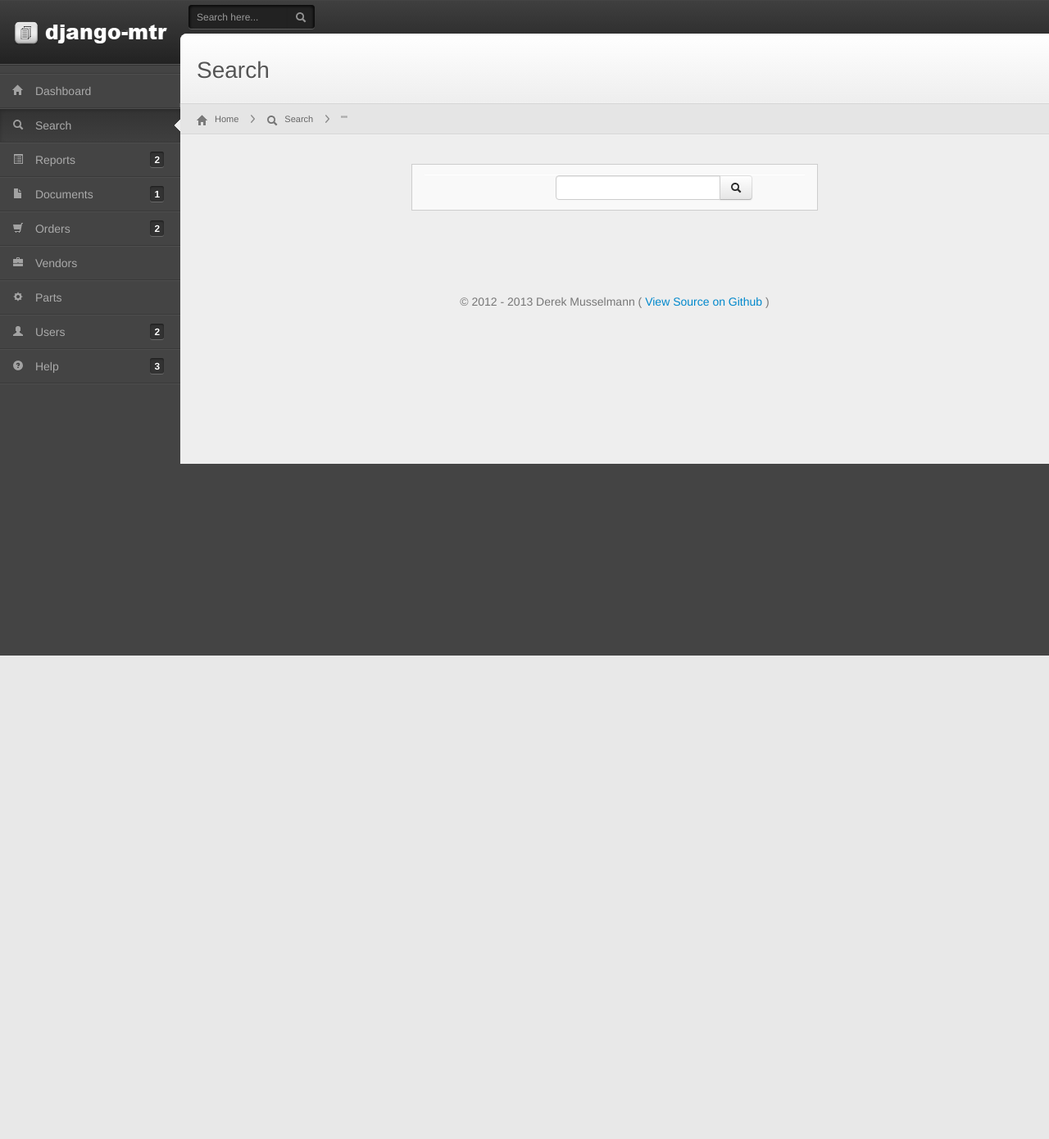
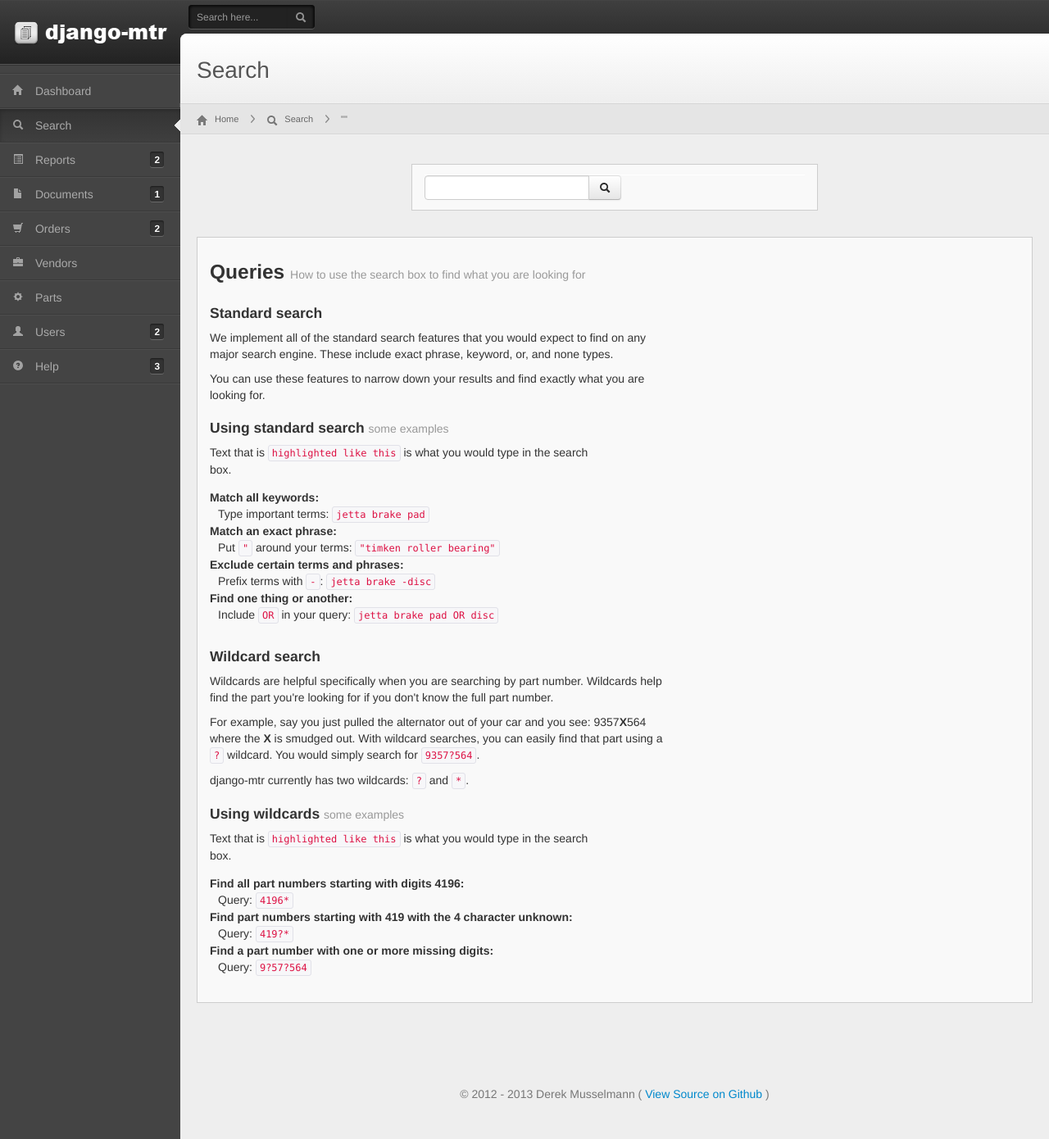
Before and after one commit to disflux/django-mtr, a Django app: template templates/search/search.html in a window 1280 px wide. Shown: the whole page at 82% size. Before the commit the page ends 800 px from the top, so only its background shows below. Run offline with Django 3.2, Linux system fonts and the light colour scheme; the template is opened without the code that fills it, so the values that code supplies are empty; some libraries are stand-ins or nearby versions.

Commit message:
Add basic help text to search

```diff
--- a/static/css/unicorn.main.css
+++ b/static/css/unicorn.main.css
@@ -68,6 +68,11 @@ a:hover {
 #search button:hover i, #search button:active i {
 	opacity: 0.9;
 }
+
+.search-large {
+    width:500px;
+}
+
 /* Top user navigation */
 #user-nav {
     position: absolute;
--- a/templates/search/search.html
+++ b/templates/search/search.html
@@ -21,7 +21,7 @@ Search
         			<div class="control-group">
 
         				<div class="input-append">
-        					<input class="offset8 input-large" type="text" name="q" value="{{ query }}" placeholder="{{ query }}"/>
+        					<input class="search-large" type="text" name="q" value="{{ query }}" placeholder="{{ query }}"/>
         					<button class="btn" type="submit" value="Search" /><i class="icon-search"></i>
         				</div>
         			</div>
@@ -104,6 +104,69 @@ Search
             </dl>
     </div>
     {% endif %}
+{% else %}
+<div class="widget-box">
+<div class="widget-content">
+    <h3>Queries <small>How to use the search box to find what you are looking for</small></h2>
+    <div class="row">
+        <div class="span6">
+        <h4>Standard search</h4>
+        <p>We implement all of the standard search features that you would expect to find
+        on any major search engine. These include exact phrase, keyword, or, and none types.</p>
+
+        <p>You can use these features to narrow down your results and find exactly what you
+        are looking for.</p>
+
+        </div>
+        <div class="span5">
+        <h4>Using standard search <small>some examples</small></h4>
+        <p>Text that is <code>highlighted like this</code> is what you would type in the search box.</p>
+        <dl>
+            <dt>Match all keywords:</dt>
+            <dd>Type important terms: <code>jetta brake pad</code></dd>
+
+            <dt>Match an exact phrase:</dt>
+            <dd>Put <code>"</code> around your terms: <code>"timken roller bearing"</code></dd>
+
+            <dt>Exclude certain terms and phrases:</dt>
+            <dd>Prefix terms with <code>-</code>: <code>jetta brake -disc</code></dd>
+
+            <dt>Find one thing or another:</dt>
+            <dd>Include <code>OR</code> in your query: <code>jetta brake pad OR disc</code></dd>
+        </dl>
+        </p>
+        </div>
+    </div>
+
+    <div class="row">
+        <div class="span6">
+            <h4>Wildcard search</h4>
+            <p>Wildcards are helpful specifically when you are searching by part number.
+            Wildcards help find the part you're looking for if you don't know the full part number.
+            </p>
+            <p>For example, say you just pulled the alternator out of your car and you see:
+            9357<strong>X</strong>564 where the <strong>X</strong> is smudged out. With wildcard searches, you can
+            easily find that part using a <code>?</code> wildcard. You would simply search for <code>9357?564</code>.
+            </p>
+            <p>django-mtr currently has two wildcards: <code>?</code> and <code>*</code>.</p>
+
+        </div>
+
+        <div class="span5">
+            <h4>Using wildcards <small>some examples</small></h4>
+            <p>Text that is <code>highlighted like this</code> is what you would type in the search box.</p>
+            <dl>
+                <dt>Find all part numbers starting with digits <strong>4196</strong>:</dt>
+                <dd>Query: <code>4196*</code></dd>
+                <dt>Find part numbers starting with 419 with the 4 character unknown:</dt>
+                <dd>Query: <code>419?*</code></dd>
+                <dt>Find a part number with one or more missing digits:</dt>
+                <dd>Query: <code>9?57?564</code></dd>
+            </dl>
+            </p>
+        </div>
+    </div>
+</div>
 {% endif %}
 </div>
 {% endblock %}
```
